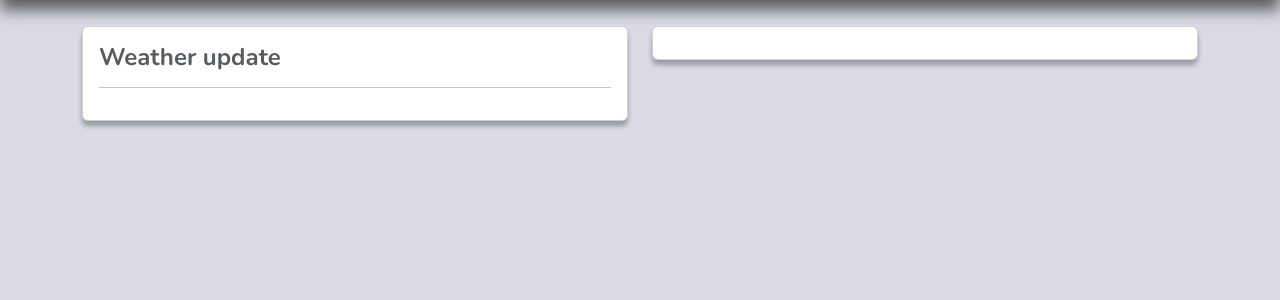
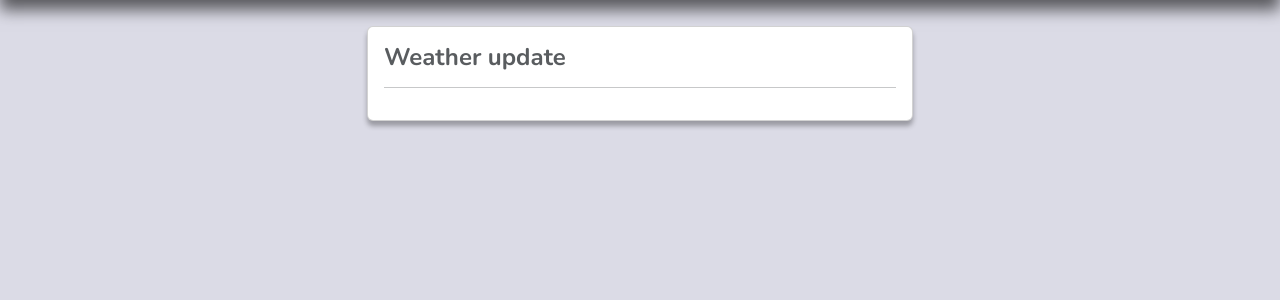
Before and after one commit to morikeli/weather-wiz, a Django app: page /weather/index/ in a window 1280 px wide. Shown: the part 70-370 px from the top of the page. Run offline with Django 4.2, Linux system fonts and the light colour scheme; data that the repository does not hold is empty.

Commit message:
updated UI

```diff
--- a/weather_app/templates/weather-app/index.html
+++ b/weather_app/templates/weather-app/index.html
@@ -10,7 +10,7 @@
     {% block content %}
     <div class="container">
         <div class="row">
-            <div class="col-lg-6">
+            <div class="col-lg-6 offset-sm-3">
                 <div class="card">
                     <div class="card-body">
                         <h4 class="text-muted fw-bold">Weather update</h4>
@@ -50,13 +50,6 @@
                     </div>
                 </div>
             </div>
-            <div class="col-lg-6">
-                <div class="card">
-                    <div class="card-body">
-
-                    </div>
-                </div>
-            </div>
         </div>
     </div>
     {% endblock %}
```
